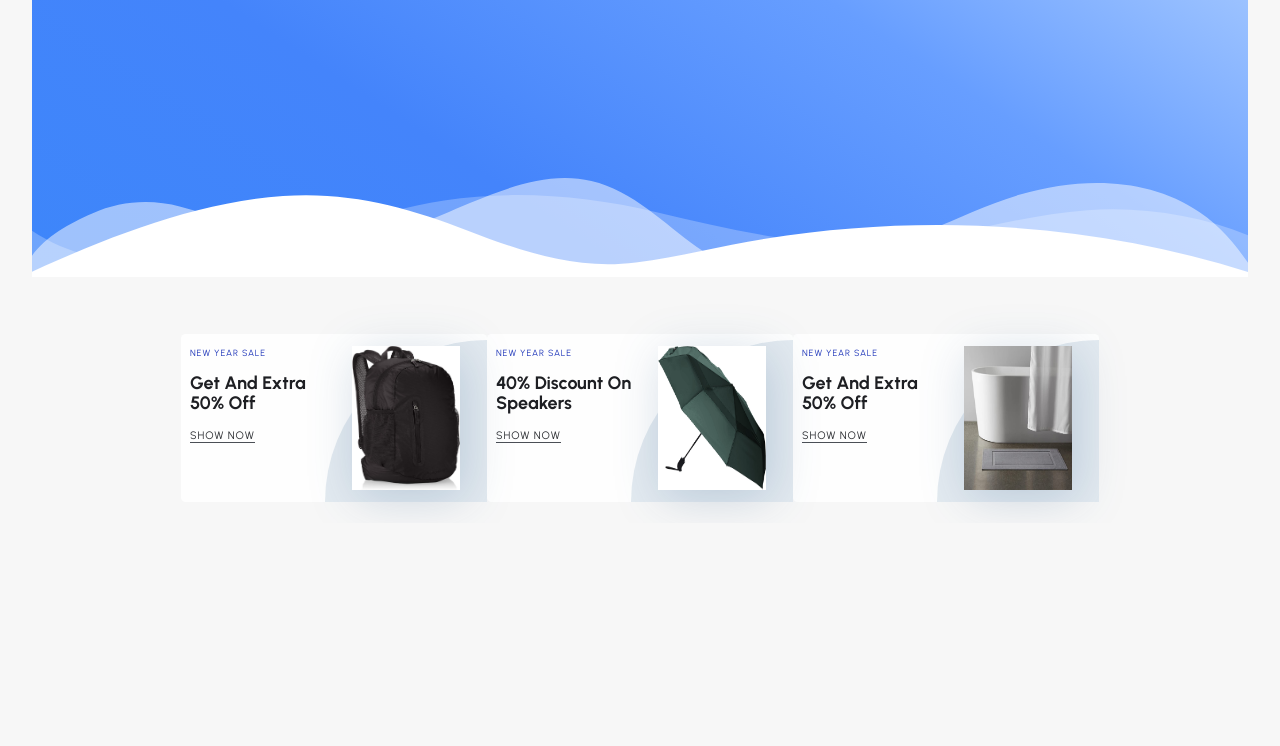
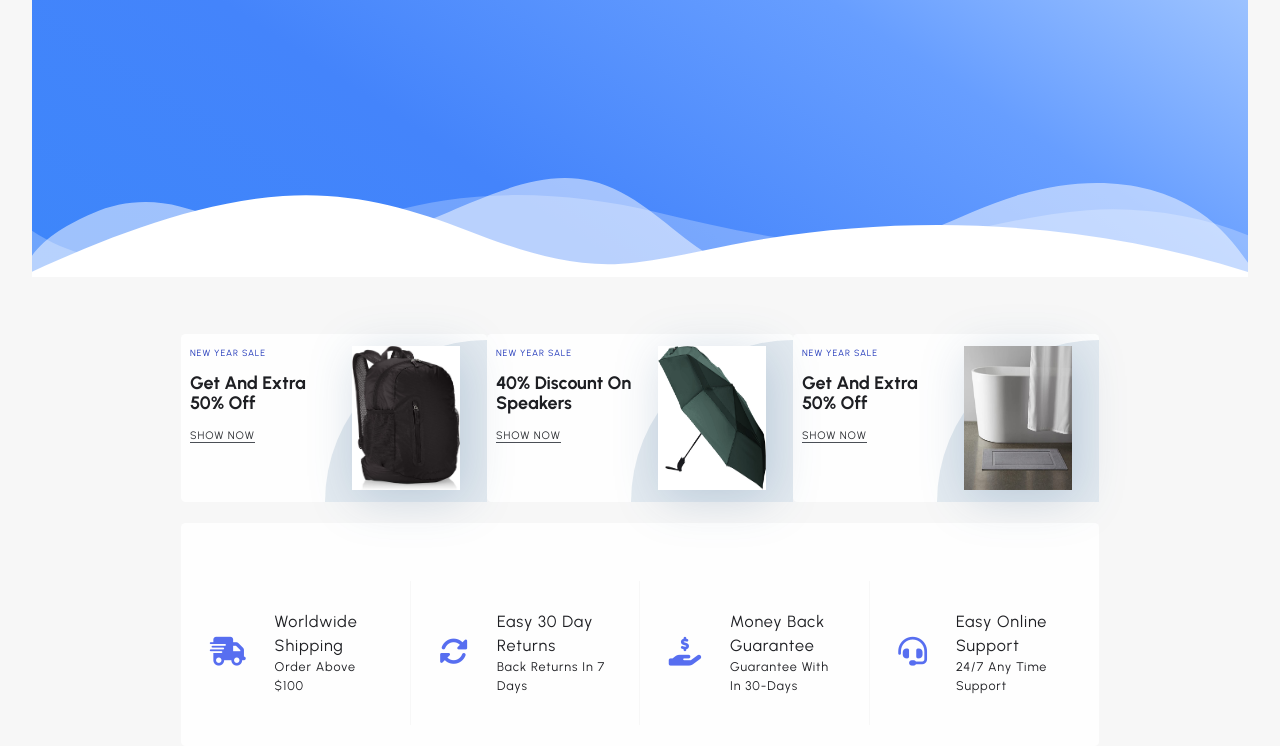
Before and after one commit to sajidmehmoodtariq30/E-Commerce, a website built with Vite: page index.html in a window 1280 px wide. Shown: the part 652-1398 px from the top of the page. Before the commit the page ends 1175 px from the top, so only its background shows below. Built offline with nearby package versions, Linux system fonts and the light colour scheme; a web font is replaced by a local one.

Commit message:
added policy section

```diff
--- a/index.html
+++ b/index.html
@@ -20,6 +20,7 @@
     <header id="section-navbar" class="section-navbar"></header>
     <main></main>
     <section class="section-extra-product" id="section-extra-product"></section>
+    <section class="section-policy" id="section-policy"></section>
   </div>
 
   <script type="module" src="main.js"></script>
--- /dev/null
+++ b/src/JS/Components/policySection.js
@@ -0,0 +1,46 @@
+import "../../Styles/components/policy-section.css";
+
+const policySection =`
+<div class="container grid grid-four--cols">
+  <div class="div-policy">
+    <div class="icons">
+      <i class="fa-solid fa-truck-fast"></i>
+    </div>
+    <div class="div-policy-text">
+      <p>worldwide shipping</p>
+      <p>order above $100</p>
+    </div>
+  </div>
+
+  <div class="div-policy">
+    <div class="icons">
+      <i class="fa-solid fa-rotate"></i>
+    </div>
+    <div class="div-policy-text">
+      <p>Easy 30 Day Returns</p>
+      <p>Back Returns in 7 Days</p>
+    </div>
+  </div>
+
+  <div class="div-policy">
+    <div class="icons">
+      <i class="fa-solid fa-hand-holding-dollar"></i>
+    </div>
+    <div class="div-policy-text">
+      <p>money back guarantee</p>
+      <p>guarantee with in 30-Days</p>
+    </div>
+  </div>
+
+  <div class="div-policy">
+    <div class="icons">
+      <i class="fa-solid fa-headset"></i>
+    </div>
+    <div class="div-policy-text">
+      <p>Easy Online Support</p>
+      <p>24/7 Any time support</p>
+    </div>
+  </div>
+</div>
+`
+export default policySection
--- a/src/JS/pages/mainPage.js
+++ b/src/JS/pages/mainPage.js
@@ -4,6 +4,7 @@ import topHeader from '../Components/topHeader.js';
 import bottomHeader from '../Components/bottomHeader.js';
 import mainSection from '../Components/heroSection.js';
 import extraProductSection from '../Components/extraProductSection.js';
+import policySection from '../Components/policySection.js'
 
 const renderMainPage = () => {
     const navbar = document.getElementById('section-navbar');
@@ -25,6 +26,12 @@ const renderMainPage = () => {
     } else {
         console.error("Extra Product element element not found");
     }
+    const policy = document.getElementById('section-policy');
+    if (policy) {
+        policy.innerHTML = policySection;
+    } else {
+        console.error("policy element element not found");
+    }
 };
 
 export default renderMainPage;
--- /dev/null
+++ b/src/Styles/components/policy-section.css
@@ -0,0 +1,32 @@
+.section-policy {
+    & .container {
+        padding: 3.2rem 0;
+        background-color: #fefefe;
+        border-radius: 0.5rem;
+    }
+}
+
+.div-policy {
+    padding: 3.2rem;
+    display: flex;
+    align-items: center;
+    gap: 3.2rem;
+    border-right: 0.1rem solid var(--backgroundColor);
+
+    &:last-child {
+        border-right: none;
+    }
+
+    & .icons {
+        font-size: 3.2rem;
+        color: #576ef0;
+    }
+
+    p {
+        text-transform: capitalize;
+    }
+
+    & p:last-child {
+        font-size: 1.4rem;
+    }
+}
```
